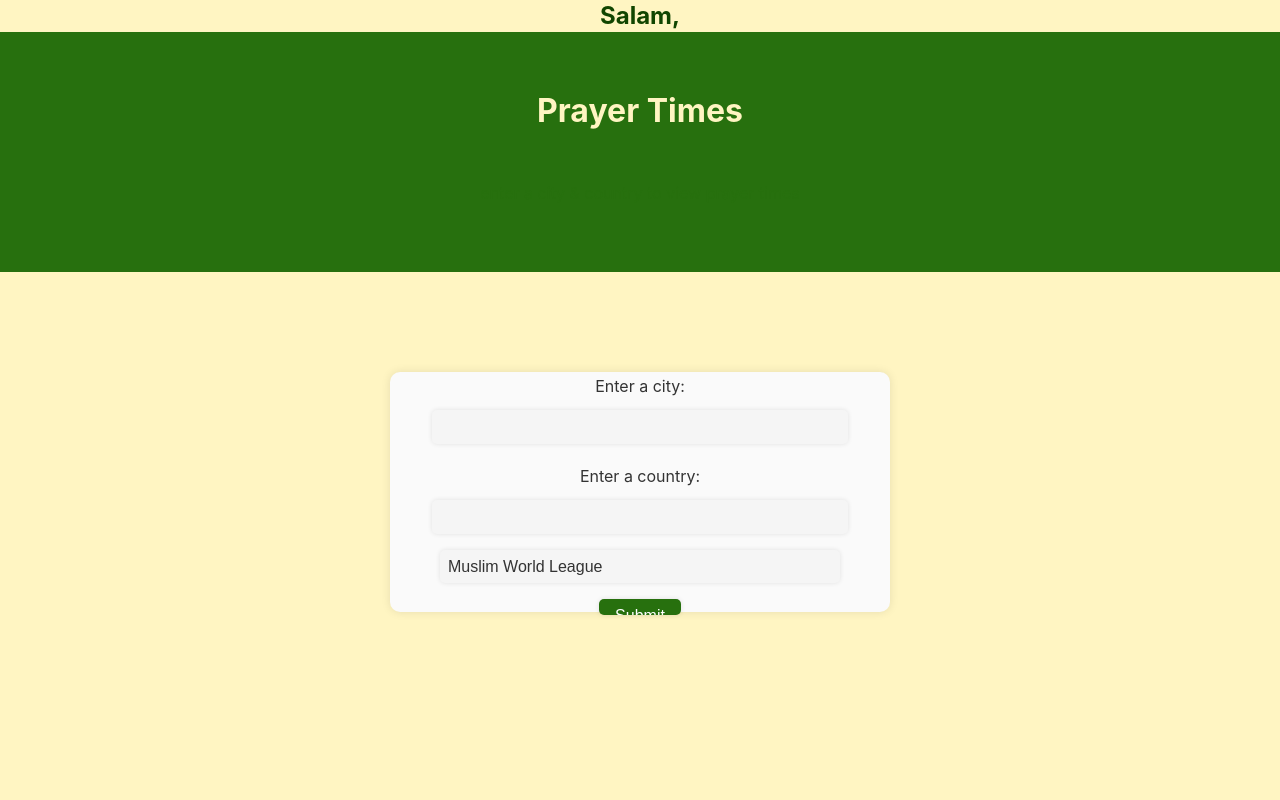
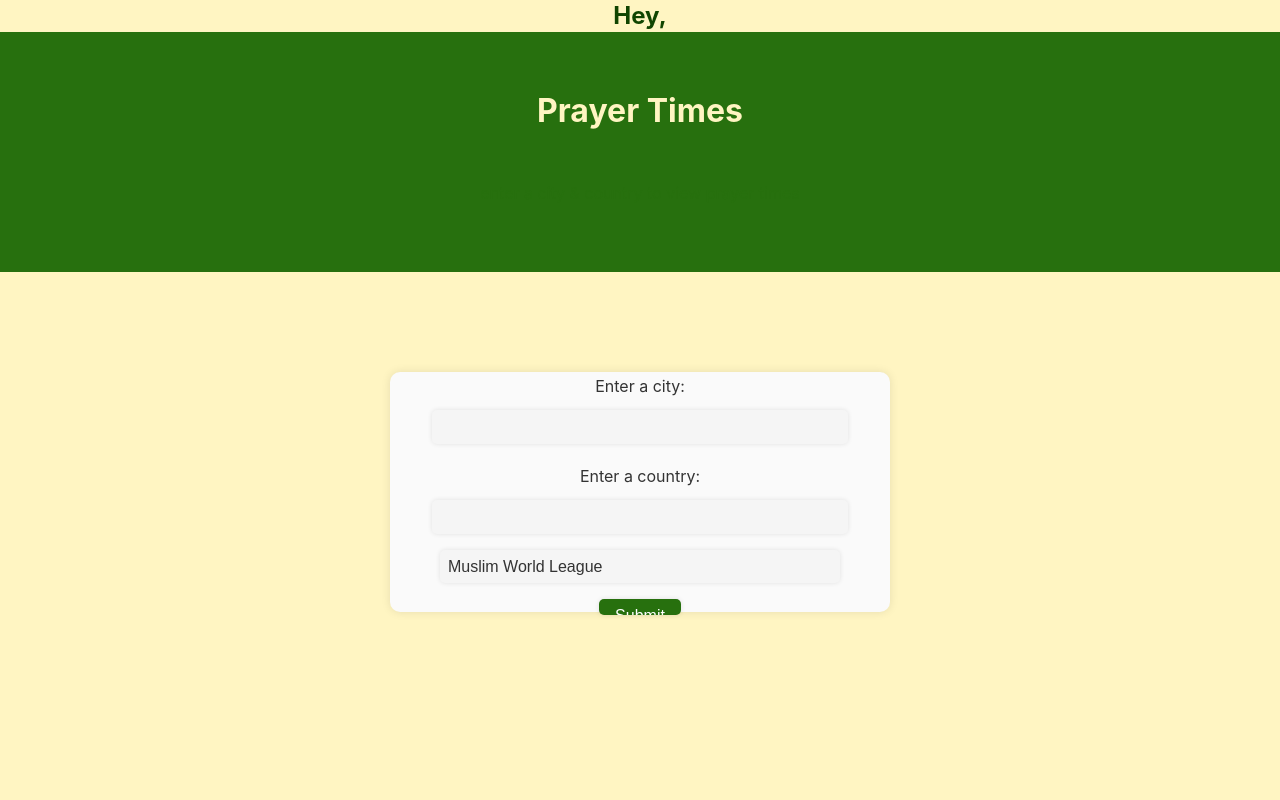
Before and after one commit to meerocodes/prayerTimeApp, a React (Create React App) app: page /home in a window 1280 px wide. Shown: the top 800 px of the page. Built offline with nearby package versions, Linux system fonts and the light colour scheme; no server answers.

Commit message:
testing with signInWithPopup

```diff
--- a/src/component/AuthContext.js
+++ b/src/component/AuthContext.js
@@ -15,7 +15,7 @@ export const AuthContextProvider = ({children}) => {
 
     const googleSignIn = () => {
         const provider = new GoogleAuthProvider();
-        signInWithRedirect(auth, provider);
+        signInWithPopup(auth, provider);
     }
 
     const logOut = () => {
--- a/src/component/Home.js
+++ b/src/component/Home.js
@@ -1,10 +1,11 @@
 import Header from "./Header"
 import UserSearch from "./UserSearch"
+import { AuthContextProvider } from "./AuthContext"
 
 const Home = ()  => {
 return(
         <>
-            <h2>Salam, {localStorage.getItem("name")}</h2>
+            <h2>Hey, {localStorage.getItem("name")}</h2>
 
             <Header />
 
```
